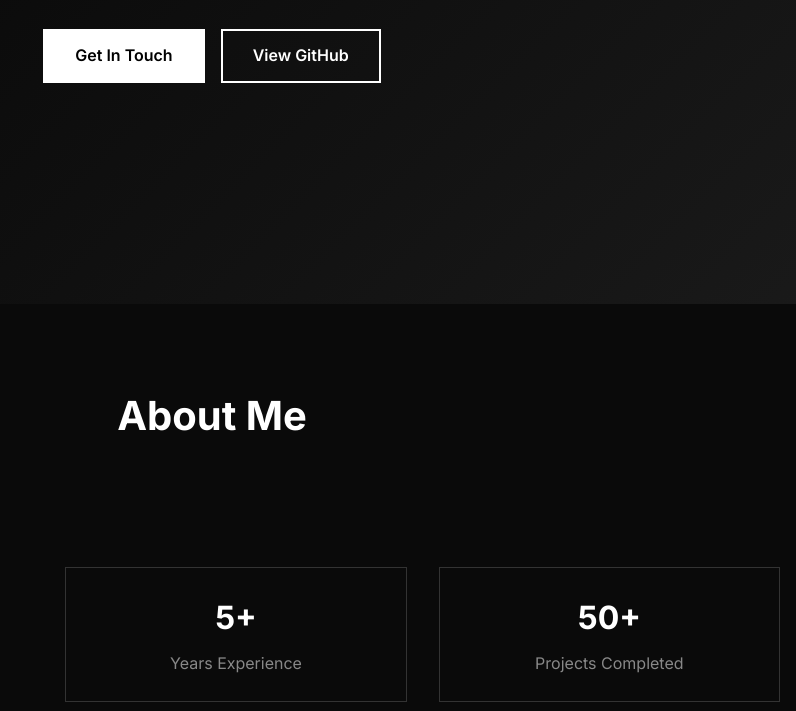
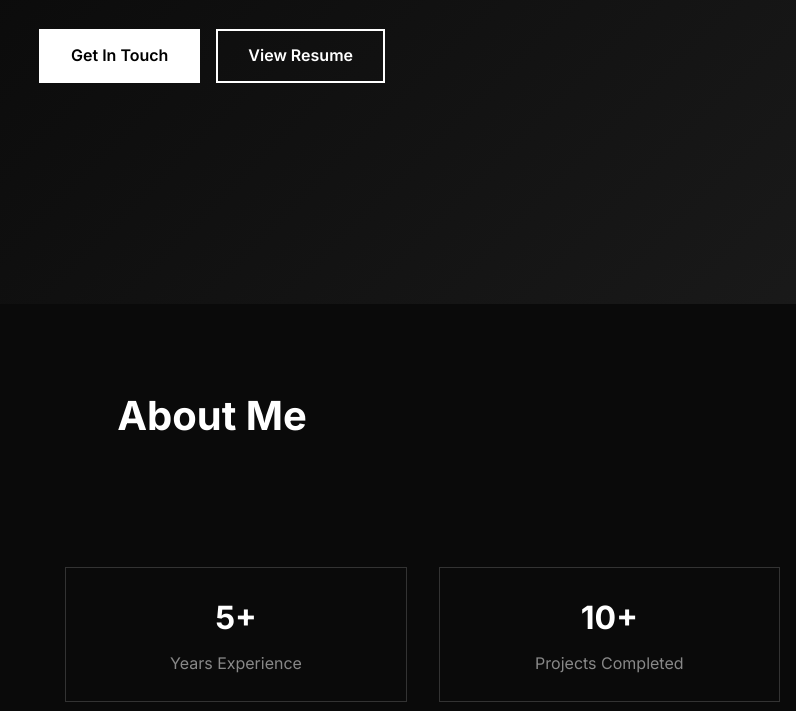
Before and after one commit to Prathik0303/website, a plain HTML site: page index.html in a window 1280 px wide. Shown: the part 496-1207 px from the top of the page, 428-1224 px from the left. Drawn offline with Linux system fonts and the light colour scheme.

Commit message:
Update index.html

```diff
--- a/index.html
+++ b/index.html
@@ -587,7 +587,7 @@
             </p>
             <div class="cta-buttons">
                 <a href="#contact" class="btn btn-primary">Get In Touch</a>
-                <a href="https://github.com/Prathik0303" class="btn btn-secondary" target="_blank">View GitHub</a>
+                <a href="https://prathik0303.github.io/Resume/" class="btn btn-secondary" target="_blank">View Resume</a>
             </div>
         </div>
     </section>
@@ -615,7 +615,7 @@
                         <div class="stat-label">Years Experience</div>
                     </div>
                     <div class="stat">
-                        <div class="stat-number">50+</div>
+                        <div class="stat-number">10+</div>
                         <div class="stat-label">Projects Completed</div>
                     </div>
                     <div class="stat">
```
